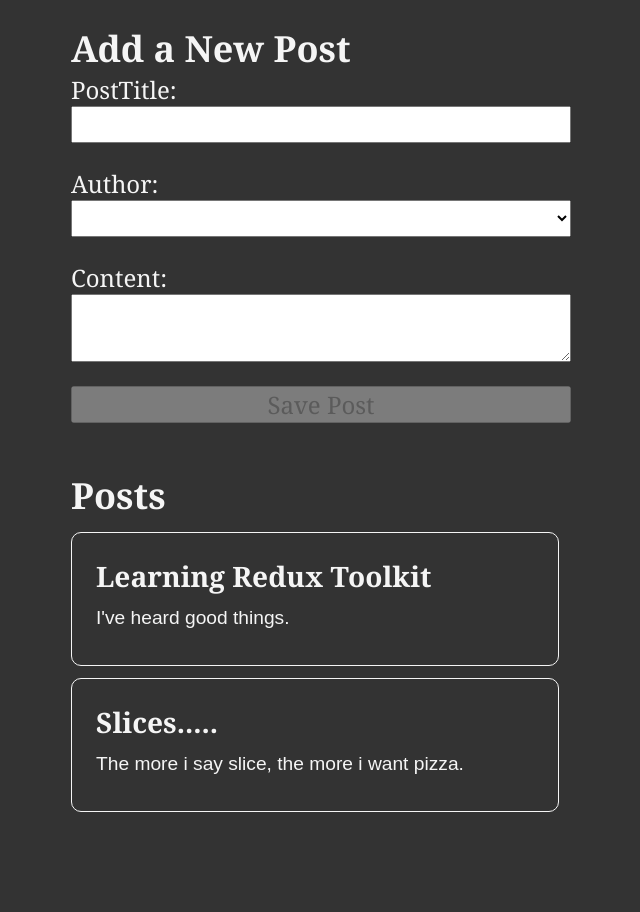
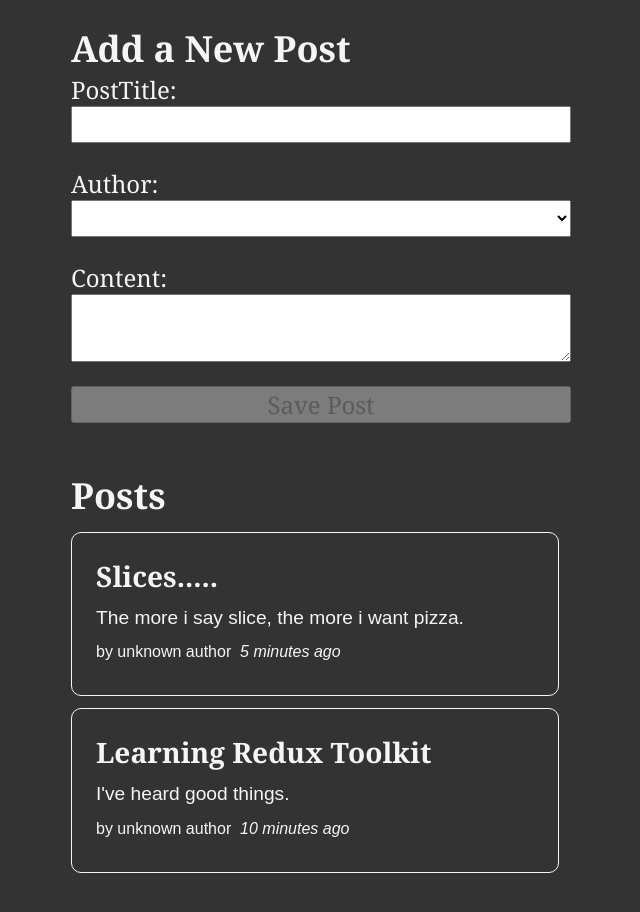
Before and after one commit to Osmosae/Redux, a React (Vite) app in the folder SimplePosts/: page / in a window 1280 px wide. Shown: the top 912 px of the page, without its empty margins (319-959 px from the left). Built offline with nearby package versions, Linux system fonts and the light colour scheme.

Commit message:
adding users

```diff
--- /dev/null
+++ b/SimplePosts/src/features/posts/TimeAgo.jsx
@@ -0,0 +1,17 @@
+import { parseISO, formatDistanceToNow } from "date-fns"
+
+const TimeAgo = ({ timestamp }) => {
+    let timeAgo = ""
+    if (timestamp) {
+        const date = parseISO(timestamp)
+        const timePeriod = formatDistanceToNow(date)
+        timeAgo = `${timePeriod} ago`
+    }
+    return (
+        <span title={timestamp}>
+            &nbsp; <i>{timeAgo}</i>
+        </span>
+    )
+}
+
+export default TimeAgo
--- /dev/null
+++ b/SimplePosts/src/features/posts/postAuthor.jsx
@@ -0,0 +1,11 @@
+import { useSelector } from "react-redux"
+import { selectAllUsers } from "../users/usersSlice"
+
+const PostAuthor = ({ userId }) => {
+    const users = useSelector(selectAllUsers)
+    const author = users.find((user) => user.id === userId)
+
+    return <span>by {author ? author.name : "unknown author"}</span>
+}
+
+export default PostAuthor
--- a/SimplePosts/src/features/posts/postsList.jsx
+++ b/SimplePosts/src/features/posts/postsList.jsx
@@ -1,13 +1,20 @@
 import { useSelector } from "react-redux"
 import { selectAllPosts } from "./postsSlice"
+import PostAuthor from "./postAuthor"
+import TimeAgo from "./TimeAgo"
 
 const PostsList = () => {
     const posts = useSelector(selectAllPosts)
+    const orderedPosts = posts.slice().sort((a, b) => b.date.localeCompare(a.date))
 
-    const renderedPosts = posts.map((post) => (
+    const renderedPosts = orderedPosts.map((post) => (
         <article key={post.id}>
             <h3>{post.title}</h3>
             <p>{post.content.substring(0, 100)}</p>
+            <p className="postCredit">
+                <PostAuthor userId={post.userId} />
+                <TimeAgo timestamp={post.date} />
+            </p>
         </article>
     ))
 
--- a/SimplePosts/src/features/posts/postsSlice.jsx
+++ b/SimplePosts/src/features/posts/postsSlice.jsx
@@ -1,8 +1,33 @@
 import { createSlice, nanoid } from "@reduxjs/toolkit"
+import { sub } from "date-fns"
 
 const initialState = [
-    { id: "1", title: "Learning Redux Toolkit", content: "I've heard good things." },
-    { id: "2", title: "Slices.....", content: "The more i say slice, the more i want pizza." },
+    {
+        id: "1",
+        title: "Learning Redux Toolkit",
+        content: "I've heard good things.",
+        date: sub(new Date(), { minutes: 10 }).toISOString(),
+        reactions: {
+            thumbsUp: 0,
+            wow: 0,
+            heart: 0,
+            rocket: 0,
+            coffee: 0,
+        },
+    },
+    {
+        id: "2",
+        title: "Slices.....",
+        content: "The more i say slice, the more i want pizza.",
+        date: sub(new Date(), { minutes: 5 }).toISOString(),
+        reactions: {
+            thumbsUp: 0,
+            wow: 0,
+            heart: 0,
+            rocket: 0,
+            coffee: 0,
+        },
+    },
 ]
 
 const postsSlice = createSlice({
@@ -13,15 +38,31 @@
             reducer(state, action) {
                 state.push(action.payload)
             },
-            prepare(title, content) {
+            prepare(title, content, userId) {
                 return {
                     payload: {
                         id: nanoid(),
                         title,
                         content,
+                        date: new Date().toISOString(),
+                        userId,
+                        reactions: {
+                            thumbsUp: 0,
+                            wow: 0,
+                            heart: 0,
+                            rocket: 0,
+                            coffee: 0,
+                        },
                     },
                 }
             },
+        },
+        reactionAdded(state, action) {
+            const { postId, reaction } = action.payload
+            const existingPost = state.find((post) => post.id === postId)
+            if (existingPost) {
+                existingPost.reactions[reaction]++
+            }
         },
     },
 })
```
